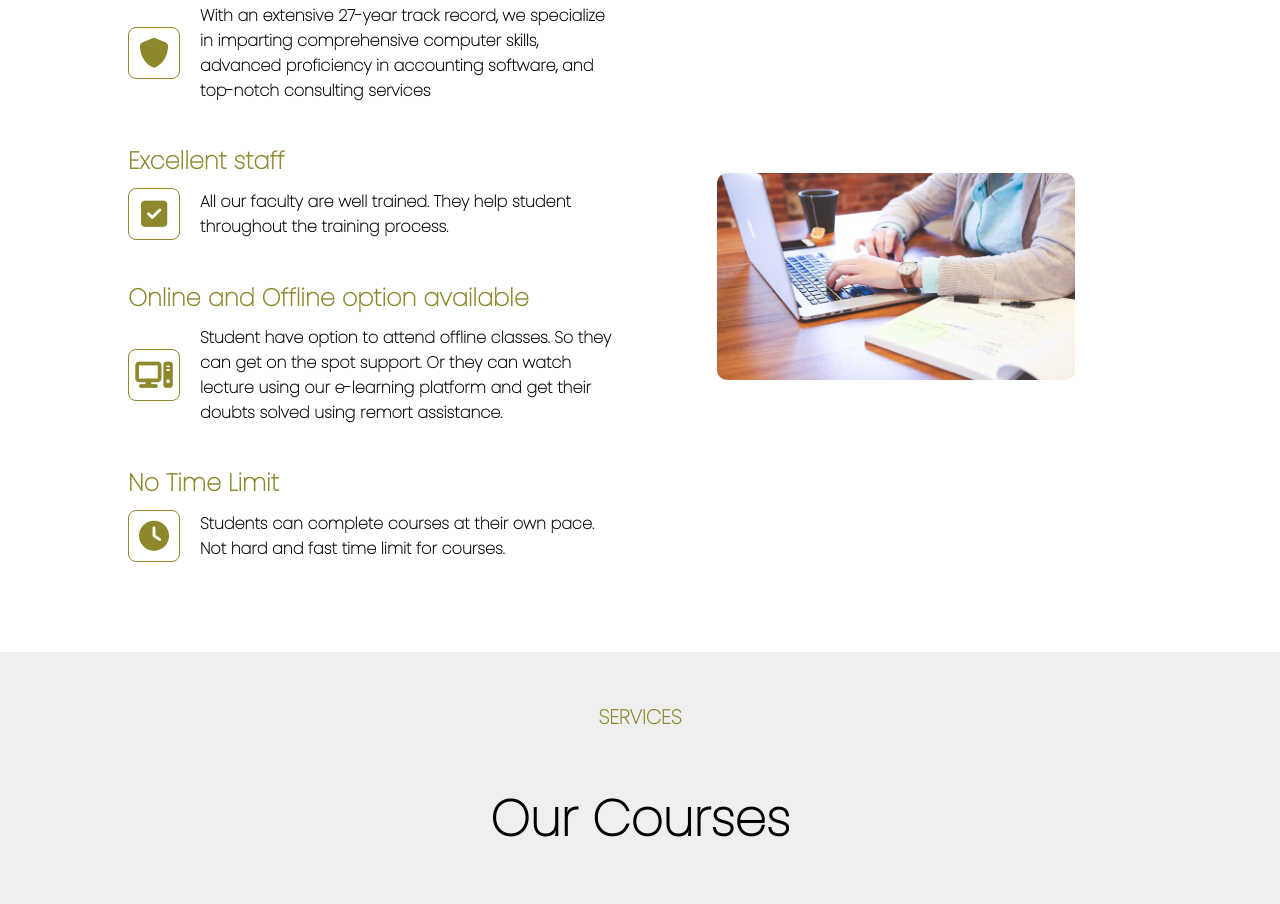
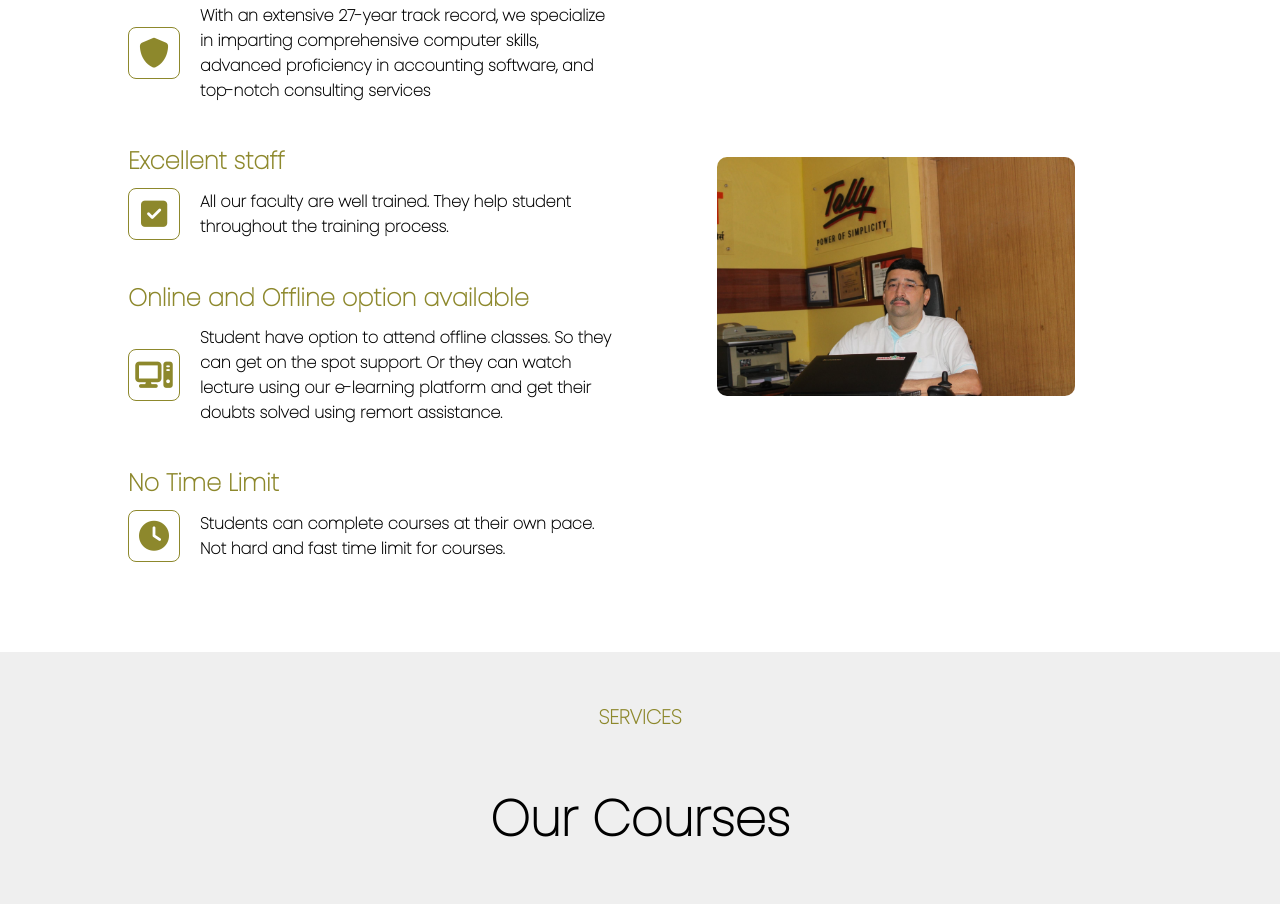
Before and after one commit to yanil8068/tallyacademy, a plain HTML site: page index.html in a window 1280 px wide. Shown: the part 1097-2001 px from the top of the page. Drawn offline with Linux system fonts and the light colour scheme.

Commit message:
image added again

```diff
--- a/index.html
+++ b/index.html
@@ -160,7 +160,7 @@
           </div>
 
           <div class="features_img">
-            <img src="/images/computer.jpg" alt="" />
+            <img src="images/abhi.jpg" alt="" />
           </div>
         </div>
       </section>
```
